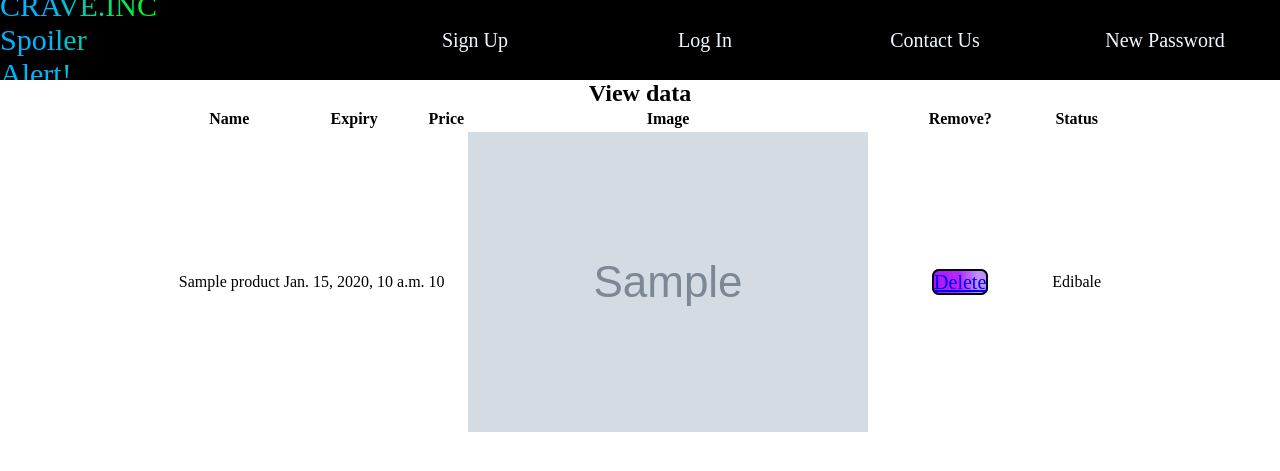
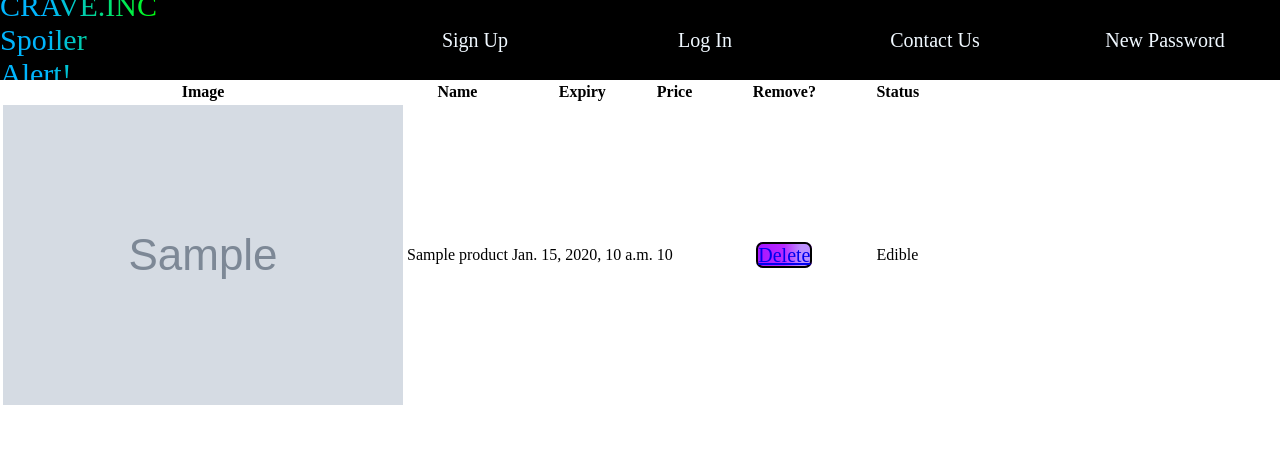
Before and after one commit to decodeapocalypse/Rubix-22-43-decodeapocalypse, a Django app: template email_auth_project/eoapp/templates/index.html in a window 1280 px wide. Shown: the top 471 px of the page. Run offline with Django 3.2, Linux system fonts and the light colour scheme; the template is opened without the code that fills it: most values are stand-ins (such as "Sample title", 1, 10 or a date in 2020); grey boxes marked "Sample" are stand-in pictures.

Commit message:
final updates

```diff
--- a/email_auth_project/eoapp/templates/index.html
+++ b/email_auth_project/eoapp/templates/index.html
@@ -5,7 +5,7 @@
 
 
 {% block content %}
-<center>
+<!-- <center>
 <section class="section">
     <div class="contains">
         <div class="row justify-content-center">
@@ -19,46 +19,14 @@
                             <thead>
                                 <tr>
                                     <th>Name</th>
-				    <th>Expiry</th>
+				                    <th>Expiry</th>
                                     <th>Price</th>
                                     <th>Image</th>
                                     <th>Remove?</th>
 				    <th>Status</th>
                                 </tr>
                             </thead>
-                            <tbody>
-                                {% for p in products %}
-                                    <tr>
-                                        <td>{{ p.name }} </td>
-					<td>{{ p.date }} </td>
-                                        <td>{{ p.price }} </td>
-                                        {% if p.image %}
-                                            <td>
-                                                <img src="{{ p.image.url }}" alt="" class="prod-size">
-                                            </td>
-                                        {% else %}
-                                            <td>
-                                                <img src="{% static 'images/product.png' %}" alt="" class="prod-size">
-                                            </td>
-                                        {% endif %}
-                                        <td>
-                                            <a href="{% url 'delete-prod' p.id %}" class="btn btn-danger badge">Delete</a>
-                                        </td>
-					<td>
-						{% if p.is_past_due %}
-							<script>
-								alert( "{{ p.name }}" + " is expired.");
-							</script>
-    							Expired
-						{% else %}
-    							Edibale
 
-						{% endif %}
-
-					</td>
-                                    </tr>
-                                {% endfor %}
-                            </tbody>
                         </table>
                     </div>
                 </div>
@@ -66,5 +34,97 @@
         </div>
     </div>
 </section>
-</center>
-{% endblock %}
+</center> -->
+
+
+<div class="View-body">
+    <div class="container">
+    <div class="header_fixed">
+        <table class="View-table">
+            <thead class="View-thead">
+                    <tr class="View-row">
+                        <th class="View-head">Image</th>
+                        <th class="View-head">Name</th>
+                        <th class="View-head">Expiry</th>
+                        <th class="View-head">Price</th>
+
+                        <th class="View-head">Remove?</th>
+                        <th class="view-head">Status</th>
+                    </tr>
+                </thead>
+            <tbody>
+                    {% for p in products %}
+                        <tr>
+                            {% if p.image %}
+                            <td class="View-col">
+                                <img src="{{ p.image.url }}" alt="" class="prod-size">
+                            </td>
+                        {% else %}
+                            <td class="View-col">
+                                <img src="{% static 'images/product.png' %}" alt="" class="prod-size">
+                            </td>
+                        {% endif %}
+                            <td class="View-col">{{ p.name }} </td>
+                            <td class="View-col">{{ p.date }} </td>
+                            <td class="View-col">{{ p.price }} </td>
+
+                            <td class="View-del">
+                                <a href="{% url 'delete-prod' p.id %}" class="btn btn-danger badge">Delete</a>
+                            </td>
+                            <td>
+                                {% if p.is_past_due %}
+                                    <script>
+                                        alert( "{{ p.name }}" + " will expire tomorrow.");
+                                    </script>
+                                        Will Expire
+                                {% else %}
+                                        Edible
+                                {% endif %}
+
+                            </td>
+                        </tr>
+                    {% endfor %}
+                </tbody>
+            </div>
+        </div>
+        </div>
+
+        {% endblock %}
+
+<!-- aditi -->
+
+                <!-- <tr class="View-row">
+                    <td class="View-col"><img class="View-img" src="https://static.turbosquid.com/Preview/2017/03/01__09_47_53/MilkCarton01.png7330FC04-B8BE-4D21-92F8-B5E1EBCA761FLarge.jpg"/></td>
+                    <td class="View-col">Milk</td>
+                    <td class="View-col">22/01/2022</td>
+                    <td class="View-col">&#x20b9; 80</td>
+                  <td class="View-col"><button class="View-del">Delete</button></td>
+                </tr>
+                <tr class="View-row">
+                    <td class="View-col"><img class="View-img" src="https://c8.alamy.com/comp/CW15R9/warburtons-thick-sliced-white-bread-loaf-CW15R9.jpg"/></td>
+                    <td class="View-col">Bread</td>
+                    <td class="View-col">20/01/2022</td>
+                    <td class="View-col">&#x20b9; 25</td>
+                  <td class="View-col"><button  class="View-del">Delete</button></td>
+                </tr>
+                <tr class="View-row">
+                    <td class="View-col"><img class="View-img" src="https://static.turbosquid.com/Preview/2017/03/01__09_47_53/MilkCarton01.png7330FC04-B8BE-4D21-92F8-B5E1EBCA761FLarge.jpg"/></td>
+                    <td class="View-col">Milk</td>
+                    <td class="View-col">22/01/2022</td>
+                    <td class="View-col">&#x20b9; 80</td>
+                  <td class="View-col"><button class="View-del">Delete</button></td>
+                </tr>
+                <tr class="View-row">
+
+                    <td class="View-col"><img class="View-img" src="https://c8.alamy.com/comp/CW15R9/warburtons-thick-sliced-white-bread-loaf-CW15R9.jpg"/></td>
+                    <td class="View-col">Bread</td>
+                    <td class="View-col">20/01/2022</td>
+                    <td class="View-col">&#x20b9; 25</td>
+                  <td class="View-col"><button class="View-del">Delete</button></td>
+                </tr>
+            </tbody>
+        </table>
+
+</body>
+
+</html> -->
```
